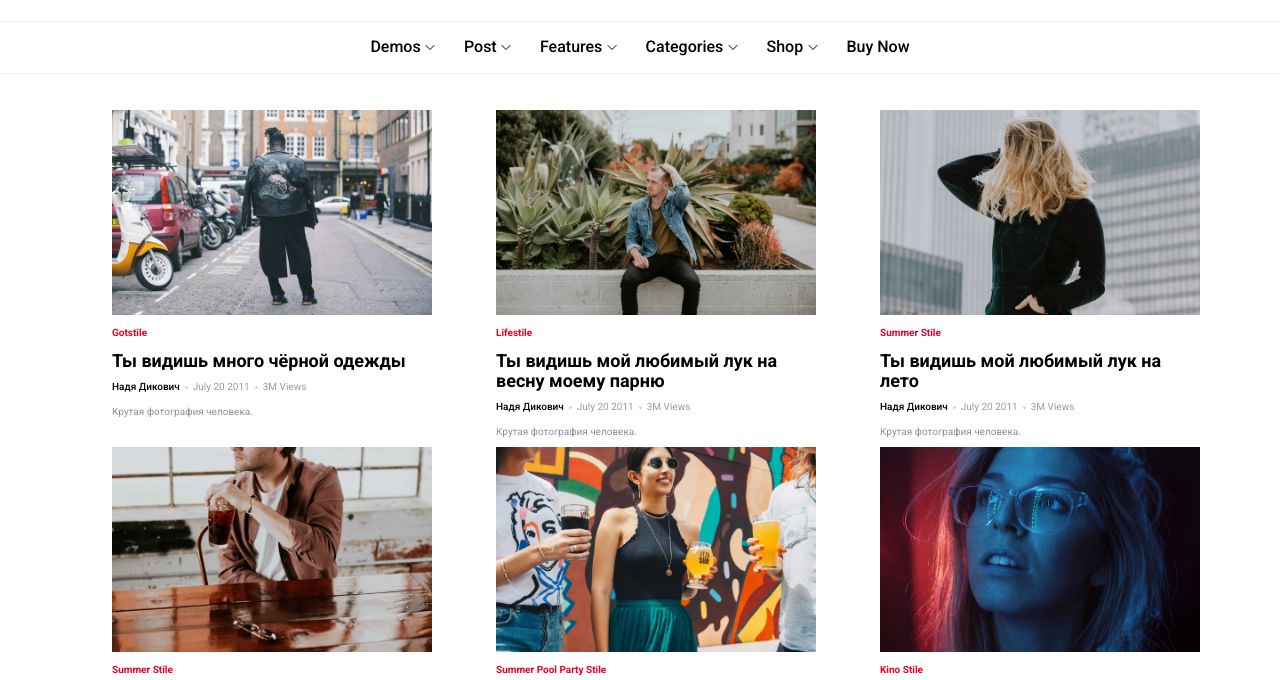
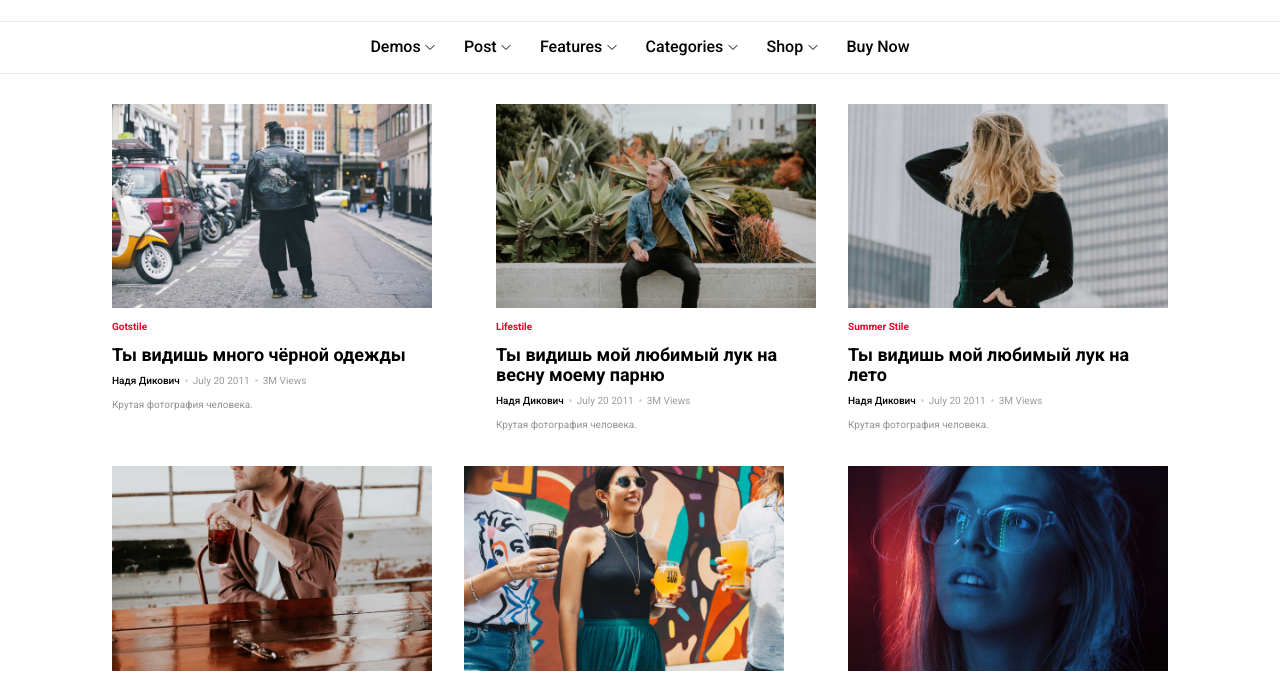
Before and after one commit to NadyaD2011/me_owner_blog, a plain HTML site: page index.pug in a window 1280 px wide. Shown: the part 52-732 px from the top of the page. Drawn offline with nearby package versions, Linux system fonts and the light colour scheme; files that its build step writes are made by us from their sources.

Commit message:
Update main.css

```diff
--- a/css/main.css
+++ b/css/main.css
@@ -84,7 +84,6 @@
     }
     .main__card{
         width: 25%;
-        margin: 0.5% 2rem 0px;
     }
     .main__card:nth-child(2n){
         margin-right: 2rem;
```
